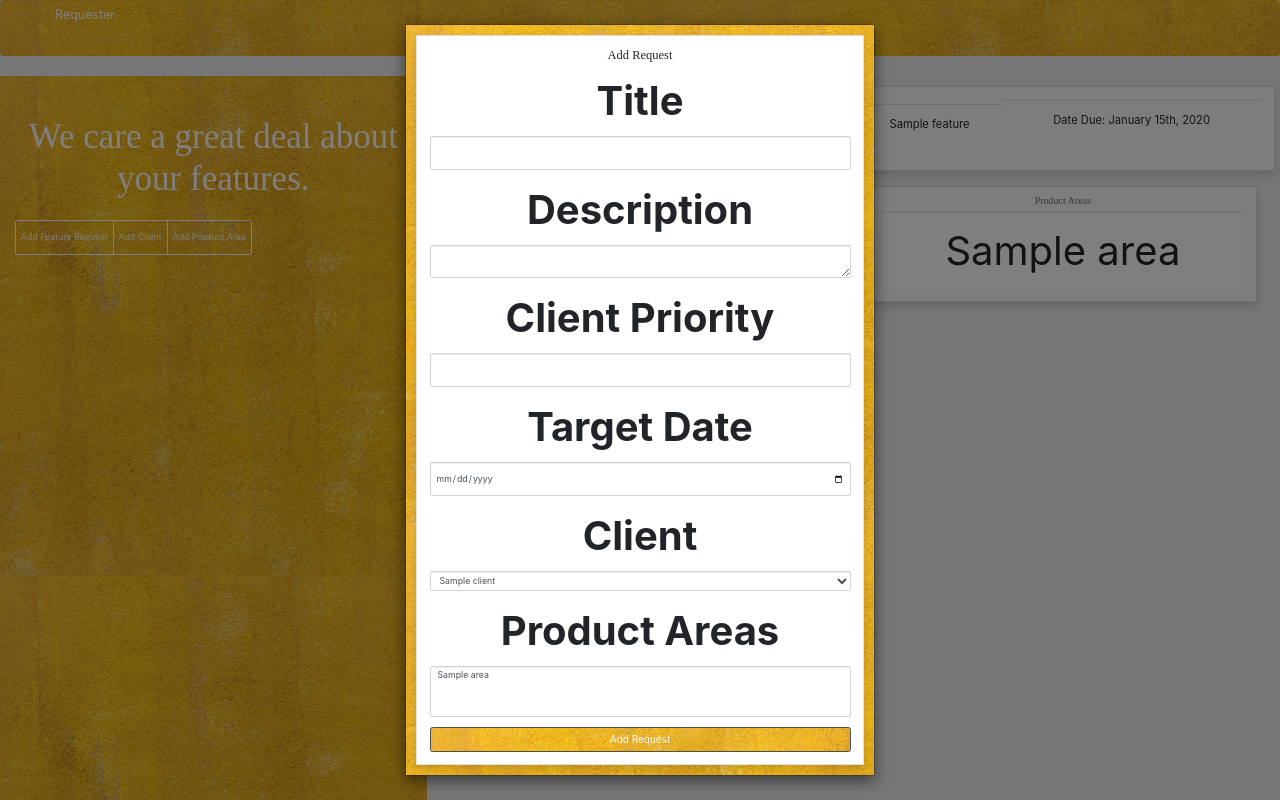
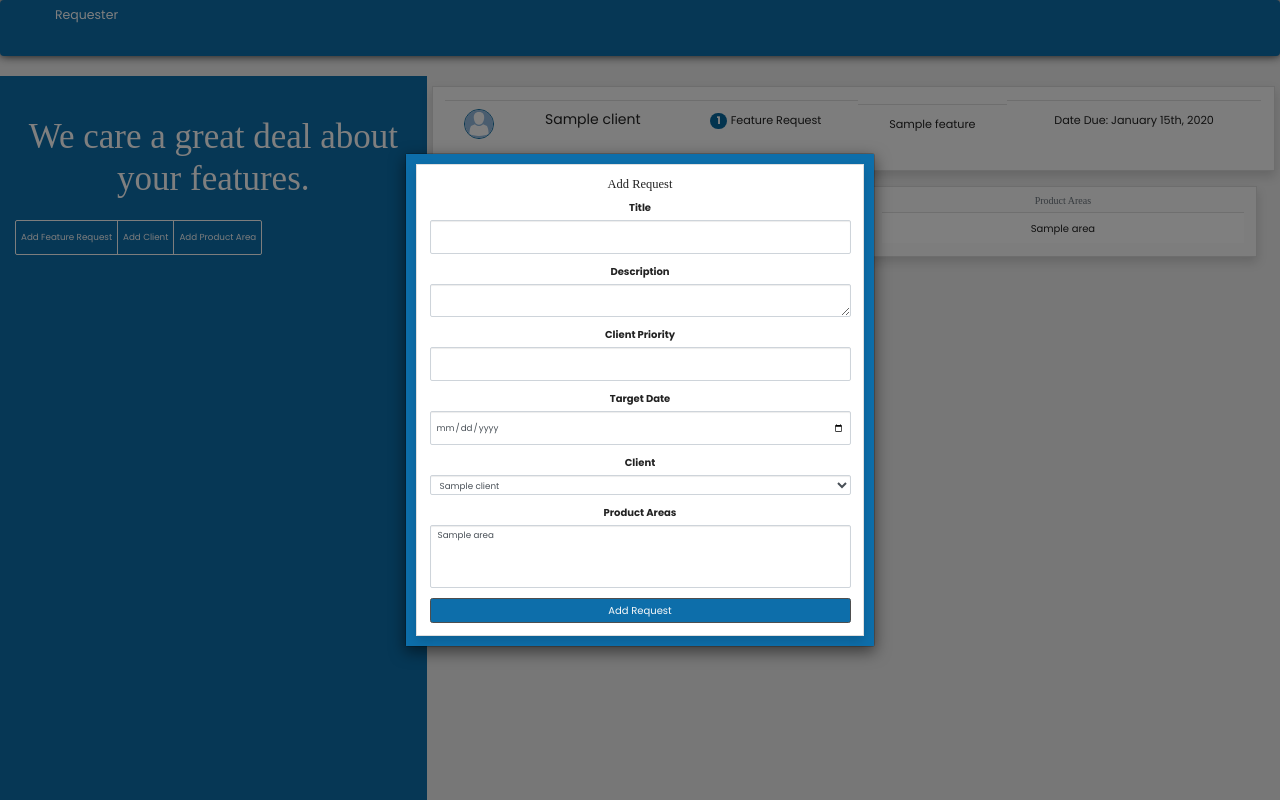
Before and after one commit to Miravicson/Featurester, a Flask app: page / in a window 1280 px wide, after a click on "Add Feature Request". Run offline with Flask 2, Linux system fonts and the light colour scheme; tables that the repository leaves empty hold one stand-in row (values such as "Sample post"); parts of the project's set-up code (start-up, migrations or seed data) failed here and were passed over; some libraries are stand-ins or nearby versions; some web fonts are replaced.

Commit message:
applied some initial styling

```diff
--- a/requester/static/css/style.css
+++ b/requester/static/css/style.css
@@ -4,16 +4,48 @@ body {
     padding: 0;
     max-height: 100vh;
     background-color: #eee;
+    height: 100%;
+    width: 100%;
+    font-family: 'Poppins', sans-serif;
+    color: #222;
 }
+
+
 
 .navbar{
     padding-top: 2px !important;
     padding-bottom: 2px !important;
-    background: url('/static/img/background.jpg');
+    background-color: #fff !important;
+    box-shadow: 0px 0px 10px #222222;
+    z-index: 500;
 }
 
+.navbar-dark {
+    background-color: #0d6eaa !important;
+}
+
+/*General css styles*/
+
+.navbar-toggler, .navbar-toggler:focus {
+    border: none;
+    outline: none !important;
+
+}
+.navbar-toggler-icon {
+    color: #fff;
+}
+
+
+.nav-link {
+  font-size: 1.1em !important;
+}
+
+
+
+
+
 .header {
-    background: url('/static/img/background.jpg');
+    background-color: #0d6eaa !important;
     min-height: 100vh;
     border-radius: 0;
     color: white;
@@ -27,10 +59,7 @@ td {
     text-align: center;
     font-size: 14px;
 }
-.shadow {
-    box-shadow: 0 10 black;
-    border-radius: 0;
-}
+
 
 .card {
     -webkit-box-shadow: 0 0 2px black;
@@ -41,5 +70,9 @@ td {
     -webkit-border-radius: 0;
     -moz-border-radius: 0;
     border-radius:0 ;
-    font-size: 4em;
 }
+
+.modal-style{
+    /*background-color:#0d6eaa !important ;*/
+    background:#0d6eaa !important ;
+}
--- a/requester/templates/features/add_client_form.html
+++ b/requester/templates/features/add_client_form.html
@@ -17,6 +17,5 @@
         {% endfor %}
     </div>
 
-    {{ form2.submit(class="btn btn-outline-dark btn-block text-light", style="background:
-    url('/static/img/background.jpg');") }}
+    {{ form2.submit(class="btn btn-outline-dark btn-block text-light modal-style") }}
 </form>
--- a/requester/templates/features/add_feature_form.html
+++ b/requester/templates/features/add_feature_form.html
@@ -45,6 +45,5 @@
         {% endfor %}
     </div>
 
-    {{ form.submit(class="btn btn-outline-dark btn-block text-light", style="background:
-    url('/static/img/background.jpg');") }}
+    {{ form.submit(class="btn btn-outline-dark btn-block text-light modal-style") }}
 </form>
--- a/requester/templates/features/add_product_form.html
+++ b/requester/templates/features/add_product_form.html
@@ -9,6 +9,5 @@
         {% endfor %}
     </div>
 
-    {{ form3.submit(class="btn btn-outline-dark btn-block text-light", style="background:
-    url('/static/img/background.jpg');") }}
+    {{ form3.submit(class="btn btn-outline-dark btn-block text-light modal-style") }}
 </form>
--- a/requester/templates/features/mod_add_feature.html
+++ b/requester/templates/features/mod_add_feature.html
@@ -5,7 +5,7 @@
     <div class="modal-dialog modal-dialog-centered" role="document">
         <div class="container">
             <div class="modal-content">
-                <div class="modal-body" style="background: url('/static/img/background.jpg');">
+                <div class="modal-body modal-style" >
                     <div class="card mx-auto shadow">
                         <div class="card-body">
                             <h5 class="card-title">Add Request</h5>
@@ -27,7 +27,7 @@
     <div class="modal-dialog modal-dialog-centered" role="document">
         <div class="container">
             <div class="modal-content">
-                <div class="modal-body" style="background: url('/static/img/background.jpg');">
+                <div class="modal-body modal-style">
                     <div class="card mx-auto shadow">
                         <div class="card-body">
                             <h5 class="card-title">Add Request</h5>
@@ -48,7 +48,7 @@
     <div class="modal-dialog modal-dialog-centered" role="document">
         <div class="container">
             <div class="modal-content">
-                <div class="modal-body" style="background: url('/static/img/background.jpg');">
+                <div class="modal-body modal-style">
                     <div class="card mx-auto shadow">
                         <div class="card-body">
                             <h5 class="card-title">Add Request</h5>
--- a/requester/templates/snippets/css.html
+++ b/requester/templates/snippets/css.html
@@ -2,3 +2,7 @@
 <link rel="stylesheet" href="{{ url_for('static', filename='css/custom-bootstrap.min.css') }}">
 <!-- Custom CSS -->
 <link rel="stylesheet" href="{{ url_for('static', filename='css/style.css') }}">
+
+<!-- Google Fonts -->
+
+<link href="https://fonts.googleapis.com/css?family=Poppins:400,500,700" rel="stylesheet">
--- a/requester/templates/snippets/header.html
+++ b/requester/templates/snippets/header.html
@@ -3,7 +3,7 @@
 {% endblock header_text %}
 
 {% block header_action %}
-    <div class="btn-group action text-center my-2" role="group">
+    <div class="btn-group action px-auto my-2" role="group">
         <button class="btn btn-sm btn-outline-light px-2 py-3" role="button" data-toggle="modal"
                 data-target="#addFeatureModal">Add
             Feature Request
```
